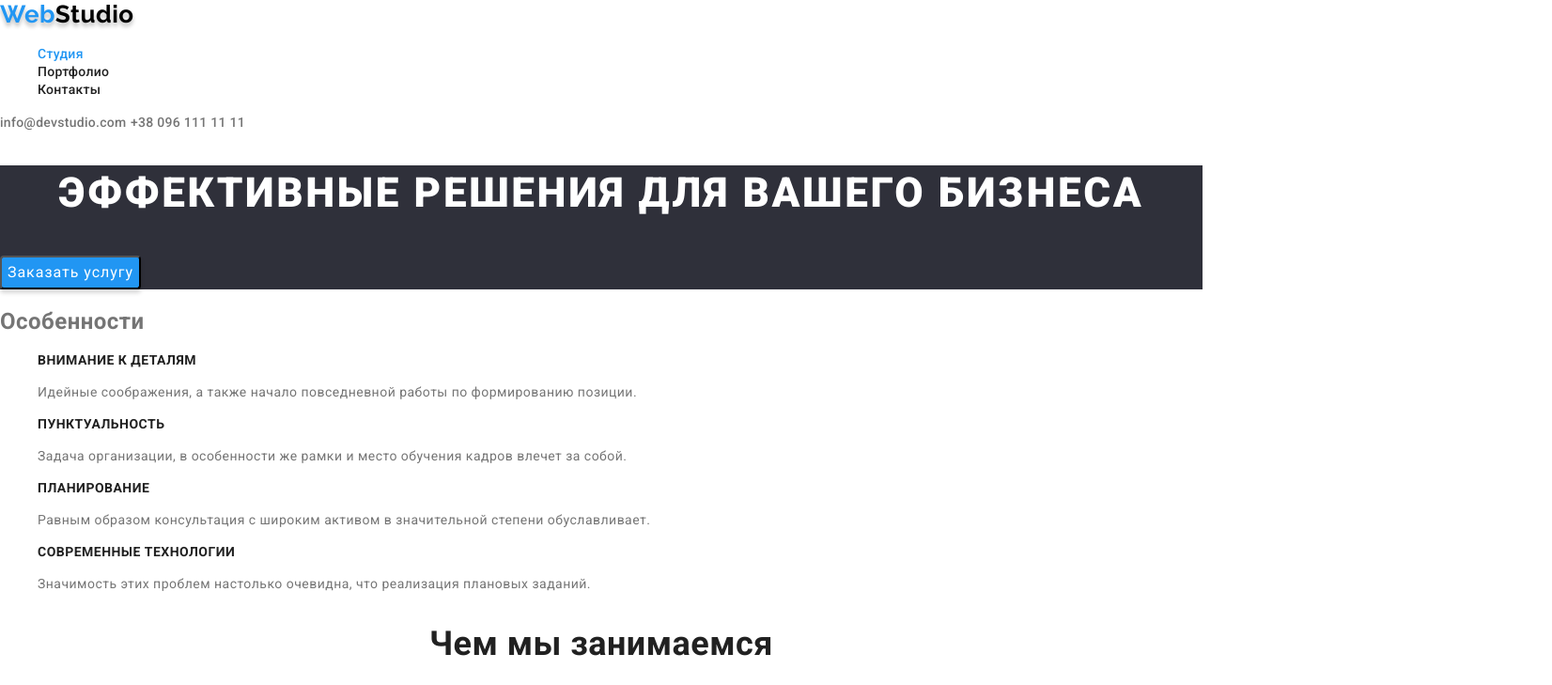
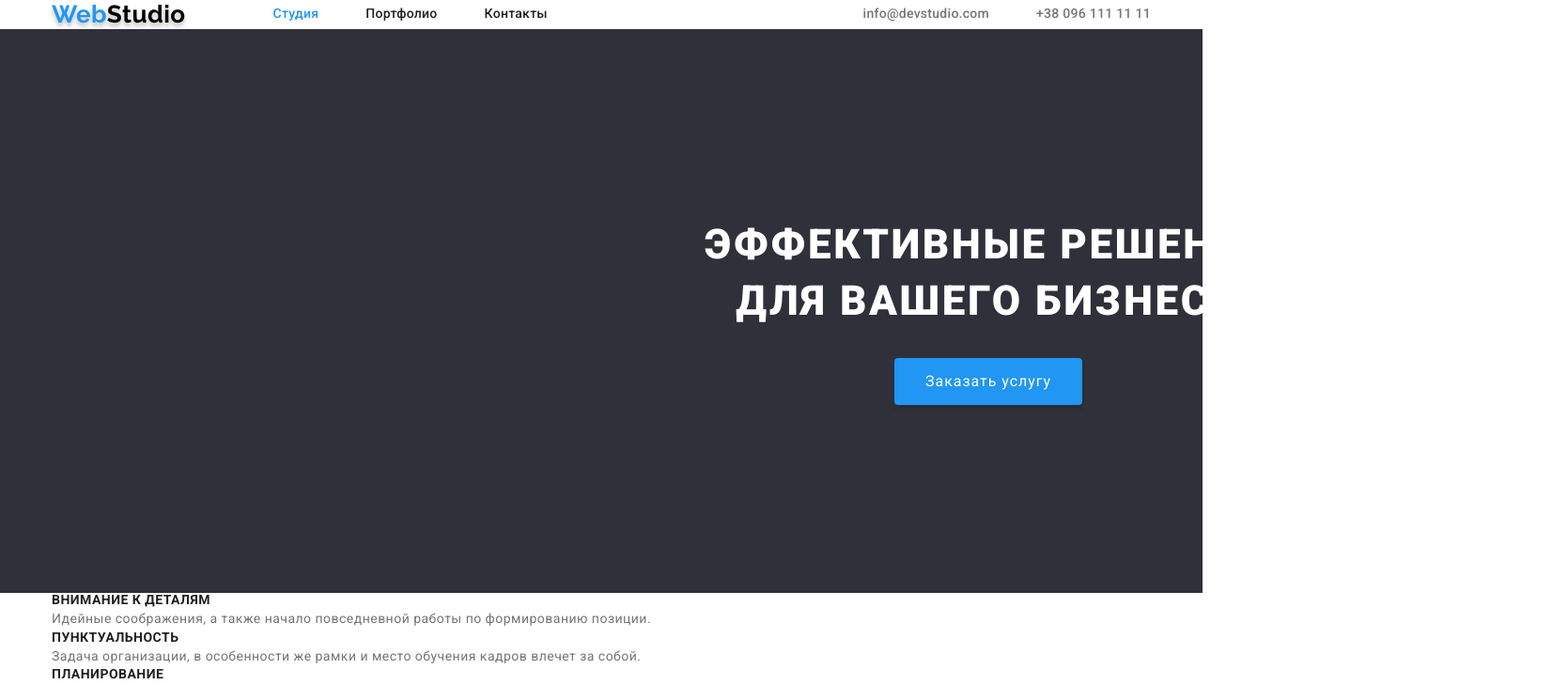
Before and after one commit to oksana-mart/goit-markup-hw-03, a plain HTML site: page index.html in a window 1280 px wide. Shown: the top 729 px of the page at 94% size, 1652 px wide, since content can reach past the window. Drawn offline with nearby package versions, Linux system fonts and the light colour scheme.

Commit message:
вносить форматування тексту

```diff
--- a/css/style.css
+++ b/css/style.css
@@ -1,3 +1,12 @@
+html {
+  box-sizing: border-box;
+}
+
+*,
+*::before,
+*::after {
+  box-sizing: inherit;
+}
 
 :root {
   --main-text-color: #757575;
@@ -11,6 +20,7 @@
 }
 
 body {
+  margin: 0;
   font-weight: var(--main-font-weight);
   background-color: var(--primary-white-color);
   color: var(--main-text-color);
@@ -23,16 +33,41 @@ a {
   text-decoration: none;
 }
 
-ul {
+.list {
   list-style-type: none;
+  padding-left: 0;
+  margin-top: 0;
+  margin-bottom: 0;
+}
+
+p,
+h1,
+h2,
+h3 {
+  margin-top: 0;
+  margin-bottom: 0;
+}
+
+.container {
+  width: 1200px;
+  padding-left: 15px;
+  padding-right: 15px;
+  margin: 0 auto;
 }
 
 /* Header */
+.nav,
+.container.header {
+  display: flex;
+  align-items: center;
+}
+
 .logo-nav {
   font-family: 'Raleway', sans-serif;
   color: #000000;
   font-size: 26px;
   text-shadow: 0px 4px 4px rgba(0, 0, 0, 0.25);
+  margin-right: 93px;
 }
 
 .logo-web {
@@ -45,6 +80,11 @@ ul {
   font-size: 14px;
   line-height: 1.14;
   letter-spacing: 0.02em;
+  display: block;
+}
+
+.nav-list li:not(:last-child) {
+  margin-right: 50px;
 }
 
 .nav-link:hover,
@@ -56,7 +96,18 @@ ul {
   color: var(--accent-color);
 }
 
+.nav-list {
+  display: flex;
+}
+
+.contacts-header.mail{
+  margin-right: 50px;
+  margin-left: auto;
+}
+
+
 .contacts-header {
+  display: inline-block;
   font-style: normal;
   font-weight: 500;
   font-size: 14px;
@@ -73,28 +124,44 @@ ul {
 
 .hero {
   background-color: var(--dark-bg-color);
+  text-align: center;
+  padding: 200px 452px;
 }
 
 .hero-title {
+  width: 696px;
+  margin: 0 auto 30px;
   color: var(--primary-white-color);
   font-weight: 900;
   font-size: 44px;
   line-height: 1.36;
   letter-spacing: 0.06em;
-  text-align: center;
   text-transform: uppercase;
 }
 
 .hero-button {
+  display: inline-block;
+  padding: 10px 32px;
+  min-width: 200px;
+  border-radius: 4px;
   font-family: inherit;
+  border-style: none;
+
   color: var(--primary-white-color);
   background: var(--accent-color);
   box-shadow: 0px 4px 4px rgba(0, 0, 0, 0.15);
-  border-radius: 4px;
+
   font-size: 16px;
-  text-align: center;
   line-height: 1.88;
   letter-spacing: 0.06em;
+}
+
+.visually-hidden {
+  position: absolute;
+  clip: rect(0 0 0 0);
+  width: 1px;
+  height: 1px;
+  margin: -1px;
 }
 
 /* Features section*/
```
